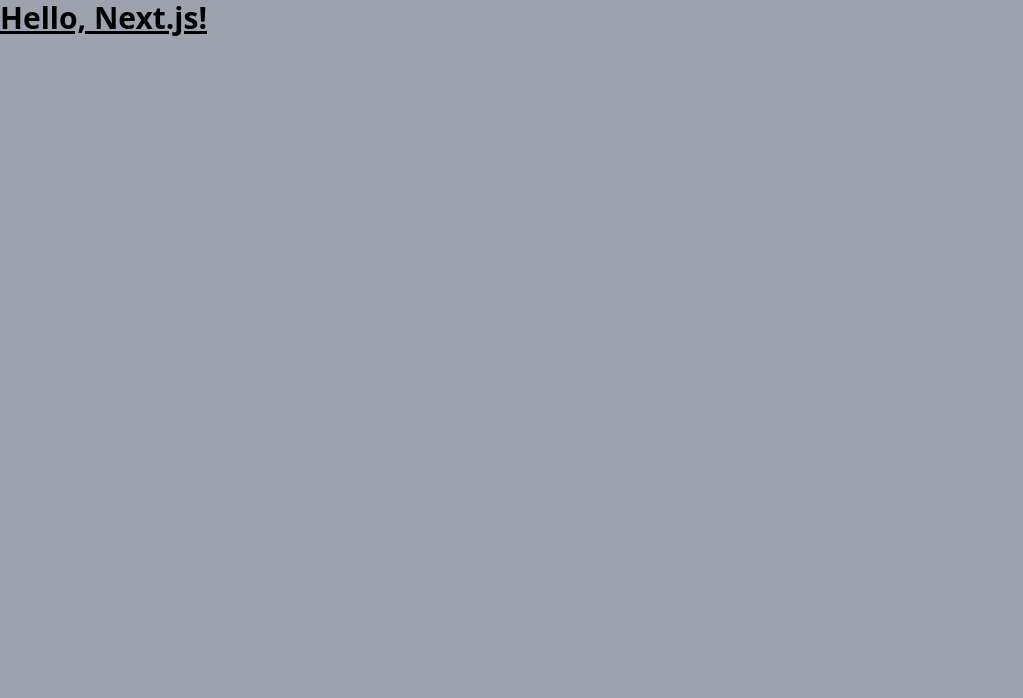
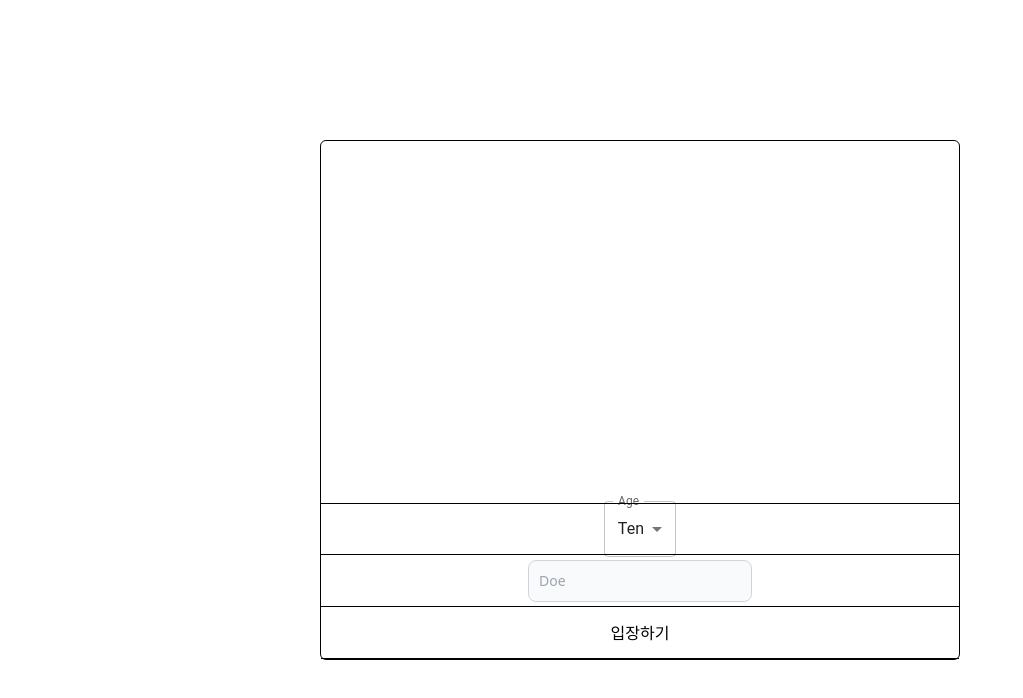
Before and after one commit to PracticeofEno/livekit-demo, a Next.js app in the folder next-test/: page / in a window 1280 px wide. Shown: the top 698 px of the page, without its empty margins (0-1023 px from the left). Built offline with nearby package versions, Linux system fonts and the light colour scheme.

Commit message:
design making......

```diff
--- a/next-test/app/page.tsx
+++ b/next-test/app/page.tsx
@@ -1,6 +1,22 @@
+import DropDownList from "@/components/DropDownList";
 
 export default function Page() {
     return (
-        <h1 className="absolute w-full h-full bg-gray-400 text-3xl font-bold underline">Hello, Next.js!</h1>
+        <div id="background" className="flex flex-col absolute w-full h-full justify-center items-center">
+            <div id="robby-template" className="relative flex flex-col w-[50%] h-[65%]  border rounded-md border-black">
+                <video id="robby-video" className="relative w-full h-[70%] border-b border-black"/>
+                <div id="track-template" className="flex flex w-full h-[10%] border-b border-black justify-center items-center">
+                    <div className="absolute flex bg-red">
+                        <DropDownList/>
+                    </div>
+                </div>
+                <div id="roomName" className="relative flex w-full h-[10%] border-b border-black px-2 py-2 justify-center items-center">
+                    <input type="text" id="last_name" className="absolute flex bg-gray-50 border border-gray-300 text-gray-900 text-sm rounded-lg focus:ring-blue-500 focus:border-blue-500 block p-2.5 dark:bg-gray-700 dark:border-gray-600 dark:placeholder-gray-400 dark:text-white dark:focus:ring-blue-500 dark:focus:border-blue-500" placeholder="Doe" required/>
+                </div>
+                <div id="btn-joinRoom" className="realtive flex w-full h-[10%] justify-center items-center py-3 border-b border-black">
+                    <button id="btn-joinRoom" className="absolute bg-white">입장하기</button>
+                </div>
+            </div>
+        </div>
     )
 }
--- /dev/null
+++ b/next-test/components/DropDownList.tsx
@@ -0,0 +1,21 @@
+import { FormControl, InputLabel, MenuItem, Select } from "@mui/material"
+
+export default function DropDownList() {
+
+
+  return (
+    <FormControl fullWidth>
+    <InputLabel id="demo-simple-select-label">Age</InputLabel>
+    <Select
+      labelId="demo-simple-select-label"
+      id="demo-simple-select"
+      value={10}
+      label="Age"
+    >
+    <MenuItem value={10}>Ten</MenuItem>
+    <MenuItem value={20}>Twenty</MenuItem>
+    <MenuItem value={30}>Thirty</MenuItem>
+    </Select>
+    </FormControl>
+  )
+}
--- a/next-test/package.json
+++ b/next-test/package.json
@@ -9,13 +9,18 @@
     "lint": "next lint"
   },
   "dependencies": {
+    "@emotion/react": "^11.11.1",
+    "@emotion/styled": "^11.11.0",
     "@livekit/track-processors": "^0.2.5",
+    "@mui/material": "^5.14.4",
+    "@nextui-org/react": "^2.0.12",
     "@types/node": "20.4.7",
     "@types/react": "18.2.18",
     "@types/react-dom": "18.2.7",
     "axios": "^1.4.0",
     "eslint": "8.46.0",
     "eslint-config-next": "13.4.12",
+    "framer-motion": "^10.15.1",
     "livekit-client": "^1.12.3",
     "next": "13.4.12",
     "react": "18.2.0",
--- a/next-test/tailwind.config.js
+++ b/next-test/tailwind.config.js
@@ -11,5 +11,5 @@
 	theme: {
 	  extend: {},
 	},
-	plugins: [],
+  	plugins: [],
   }
```
Also changed, not shown: 1 other file (tests, documents, lock files or other folders).
